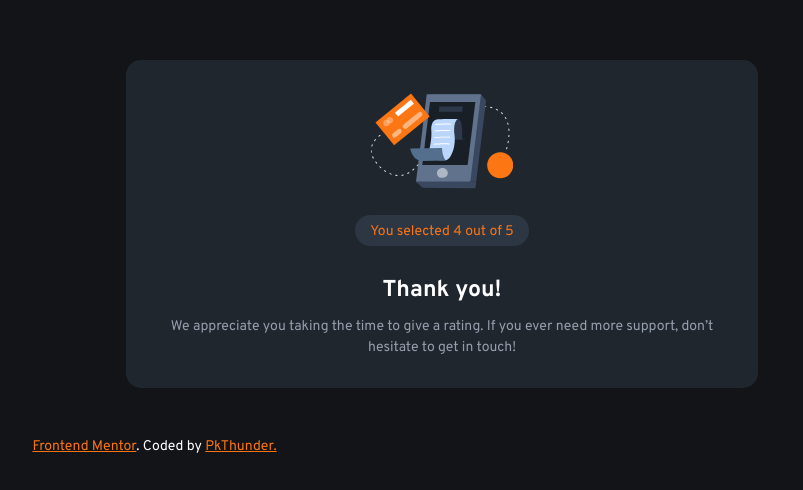
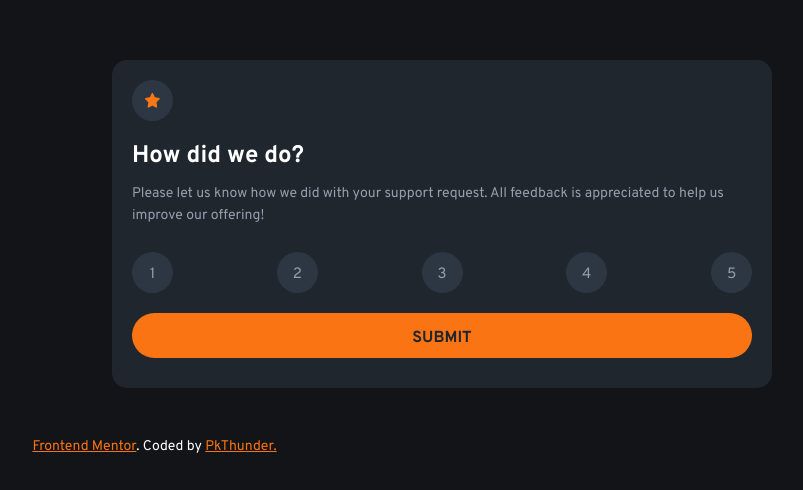
Before and after one commit to pkthunder87/rating-comp, a React (Vite) app: page /rating in a window 1280 px wide. Shown: the part 176-666 px from the top of the page, without its empty margins (198-1001 px from the left). Built offline with nearby package versions, Linux system fonts and the light colour scheme.

Commit message:
Feat: Add routes

```diff
--- a/package.json
+++ b/package.json
@@ -11,7 +11,8 @@
   },
   "dependencies": {
     "react": "^18.2.0",
-    "react-dom": "^18.2.0"
+    "react-dom": "^18.2.0",
+    "react-router": "^7.1.1"
   },
   "devDependencies": {
     "@types/react": "^18.2.15",
--- a/src/App.tsx
+++ b/src/App.tsx
@@ -1,3 +1,5 @@
+import { BrowserRouter, Route, Navigate, Routes } from "react-router";
+
 import AppLayout from "./components/AppLayout";
 import "./sass/main.scss";
 import Attribution from "./components/Attribution";
@@ -8,7 +10,14 @@ function App() {
   return (
     <div className="wrapper">
       <AppLayout>
-        <Thanks />
+        <BrowserRouter>
+          <Routes>
+            <Route index element={<Navigate replace to="/rating" />} />
+            <Route path="rating" element={<Rating />} />
+            <Route path="thanks" element={<Thanks />} />
+            <Route path="*" element={<Rating />} />
+          </Routes>
+        </BrowserRouter>
       </AppLayout>
       <Attribution />
     </div>
--- a/src/sass/_components.scss
+++ b/src/sass/_components.scss
@@ -148,6 +148,6 @@
     text-align: center;
     font-size: 1.4rem;
     line-height: 1.53em;
-    margin-block-end: 1rem;
+    margin-block-end: 0.9rem;
   }
 }
```
Also changed, not shown: 1 other file (tests, documents, lock files or other folders).
